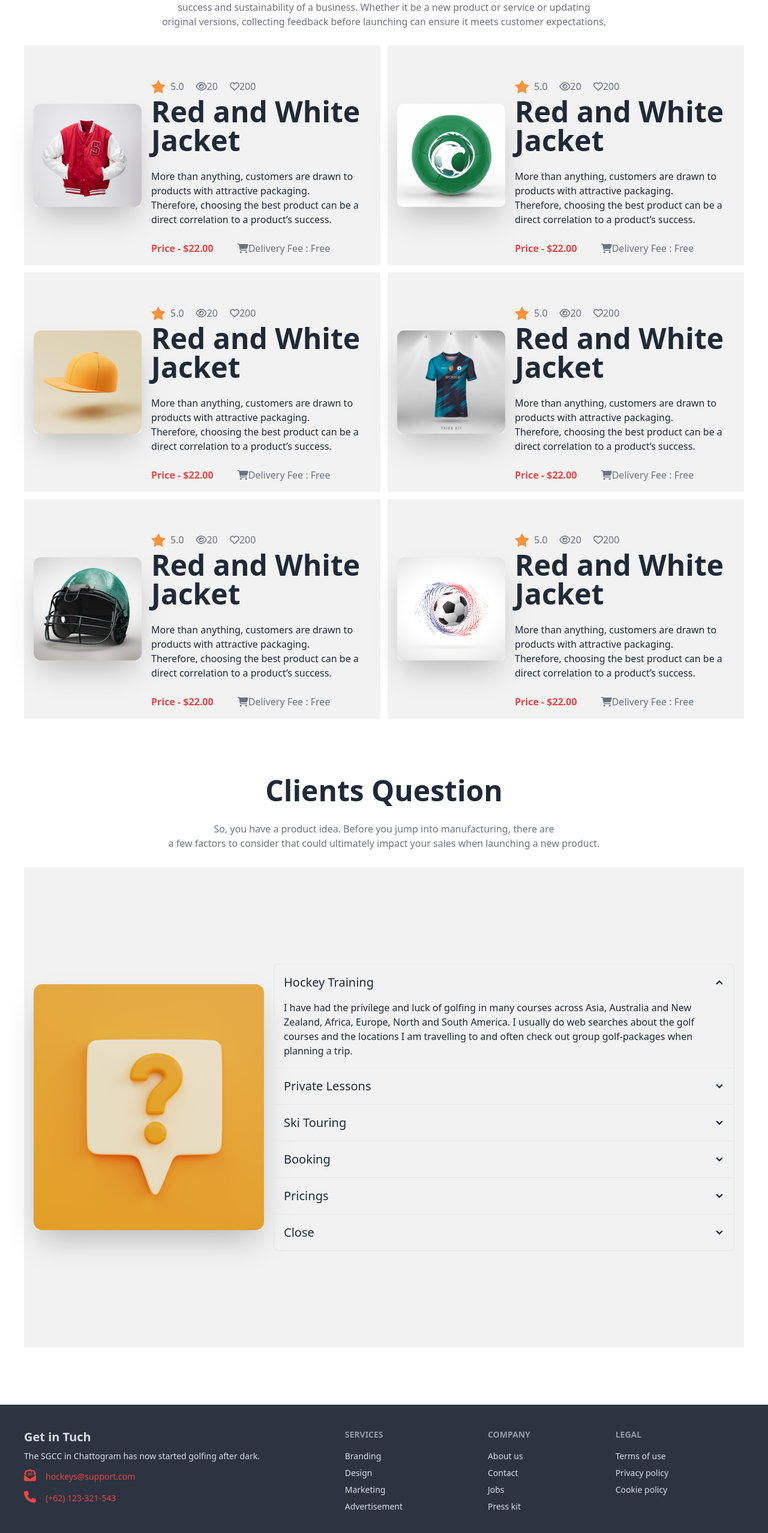
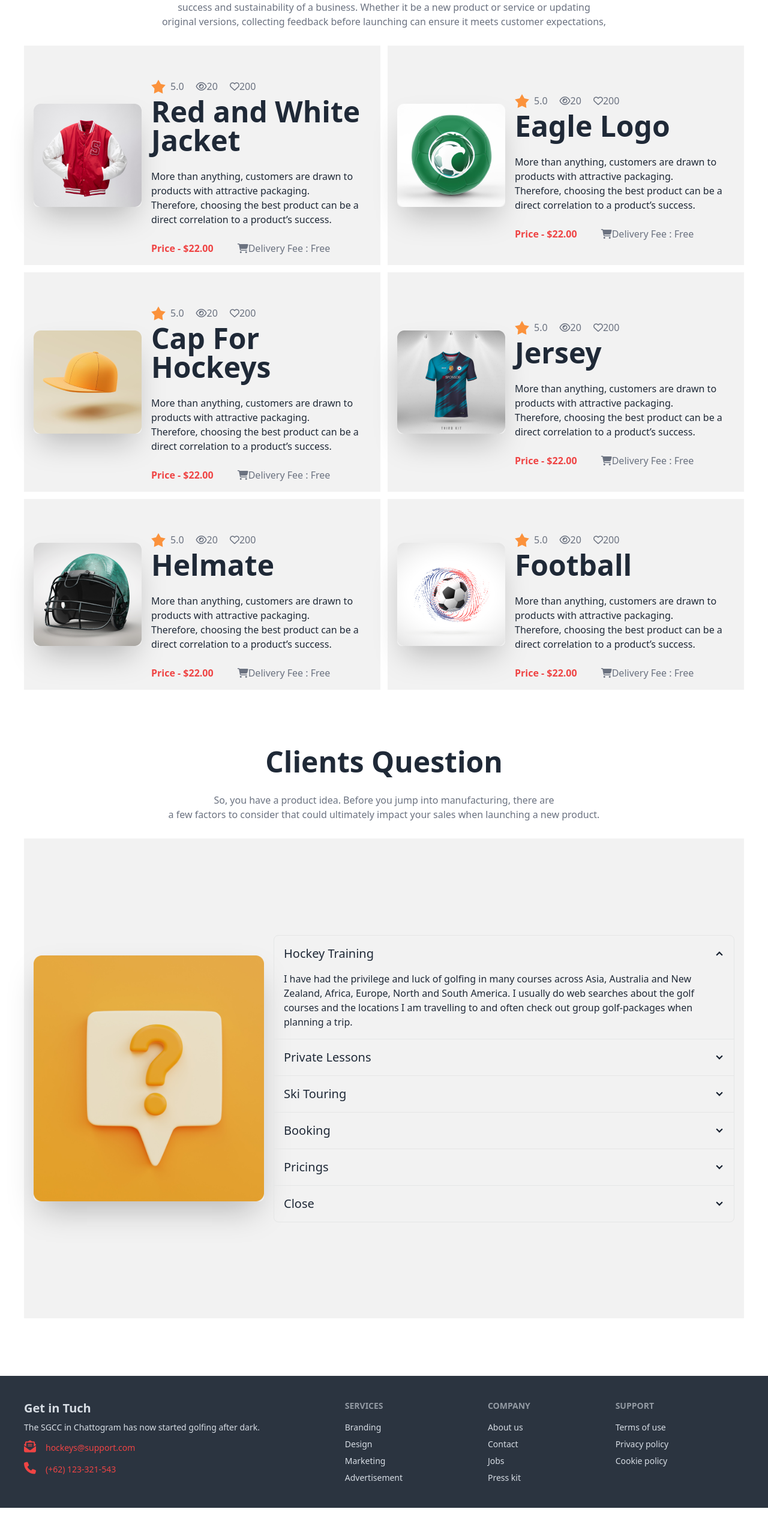
Before and after one commit to 12AlAdnan/assignment-3, a plain HTML site: page index.html in a window 1280 px wide. Shown: the part 2350-4906 px from the top of the page at 60% size. After the commit the page ends 4864 px from the top, so only its background shows below. Drawn offline with nearby package versions, Linux system fonts and the light colour scheme.

Commit message:
simple make up

```diff
--- a/index.html
+++ b/index.html
@@ -11,7 +11,7 @@
   <script src="https://cdn.tailwindcss.com"></script>
   <!-- fontawesome link -->
   <script src="https://kit.fontawesome.com/0e1c8d05c8.js" crossorigin="anonymous"></script>
-  <title>Document</title>
+  <title>BD Golf Club</title>
 </head>
 
 <body>
@@ -184,7 +184,7 @@
                 <p class="text-gray-500"><span class=" gap-2"><i class="fa-regular fa-eye"></i>20</span></p>
                 <p class="text-gray-500"><i class="fa-regular fa-heart"></i>200</p>
               </div>
-              <h1 class="text-5xl font-bold">Red and White Jacket</h1>
+              <h1 class="text-5xl font-bold">Eagle Logo</h1>
               <p class="py-6">More than anything, customers are drawn to products with attractive packaging. <br>Therefore, choosing the best product can be a direct correlation to a product’s success. </p>
               <div class="flex gap-10">
                 <p class="text-red-500 font-bold">Price - $22.00</p>
@@ -205,7 +205,7 @@
                 <p class="text-gray-500"><span class=" gap-2"><i class="fa-regular fa-eye"></i>20</span></p>
                 <p class="text-gray-500"><i class="fa-regular fa-heart"></i>200</p>
               </div>
-              <h1 class="text-5xl font-bold">Red and White Jacket</h1>
+              <h1 class="text-5xl font-bold">Cap For Hockeys</h1>
               <p class="py-6">More than anything, customers are drawn to products with attractive packaging. <br>Therefore, choosing the best product can be a direct correlation to a product’s success. </p>
               <div class="flex gap-10">
                 <p class="text-red-500 font-bold">Price - $22.00</p>
@@ -226,7 +226,7 @@
                 <p class="text-gray-500"><span class=" gap-2"><i class="fa-regular fa-eye"></i>20</span></p>
                 <p class="text-gray-500"><i class="fa-regular fa-heart"></i>200</p>
               </div>
-              <h1 class="text-5xl font-bold">Red and White Jacket</h1>
+              <h1 class="text-5xl font-bold">Jersey</h1>
               <p class="py-6">More than anything, customers are drawn to products with attractive packaging. <br>Therefore, choosing the best product can be a direct correlation to a product’s success. </p>
               <div class="flex gap-10">
                 <p class="text-red-500 font-bold">Price - $22.00</p>
@@ -247,7 +247,7 @@
                 <p class="text-gray-500"><span class=" gap-2"><i class="fa-regular fa-eye"></i>20</span></p>
                 <p class="text-gray-500"><i class="fa-regular fa-heart"></i>200</p>
               </div>
-              <h1 class="text-5xl font-bold">Red and White Jacket</h1>
+              <h1 class="text-5xl font-bold">Helmate</h1>
               <p class="py-6">More than anything, customers are drawn to products with attractive packaging. <br>Therefore, choosing the best product can be a direct correlation to a product’s success. </p>
               <div class="flex gap-10">
                 <p class="text-red-500 font-bold">Price - $22.00</p>
@@ -268,7 +268,7 @@
                 <p class="text-gray-500"><span class=" gap-2"><i class="fa-regular fa-eye"></i>20</span></p>
                 <p class="text-gray-500"><i class="fa-regular fa-heart"></i>200</p>
               </div>
-              <h1 class="text-5xl font-bold">Red and White Jacket</h1>
+              <h1 class="text-5xl font-bold">Football</h1>
               <p class="py-6">More than anything, customers are drawn to products with attractive packaging. <br>Therefore, choosing the best product can be a direct correlation to a product’s success. </p>
               <div class="flex gap-10">
                 <p class="text-red-500 font-bold">Price - $22.00</p>
@@ -352,7 +352,7 @@
       </div>
     </section>
   </main>
-  <footer class="footer p-10 bg-neutral text-neutral-content">
+  <footer class="footer p-10 bg-neutral text-neutral-content px-10">
     <aside>
       <h2 class="text-xl font-semibold">Get in Tuch</h2>
       <p>The SGCC in Chattogram has now started golfing after dark. </p>
@@ -374,7 +374,7 @@
         <a class="link link-hover">Press kit</a>
       </nav>
     <nav>
-      <header class="footer-title">Legal</header>
+      <header class="footer-title">Support</header>
       <a class="link link-hover">Terms of use</a>
       <a class="link link-hover">Privacy policy</a>
       <a class="link link-hover">Cookie policy</a>
```
